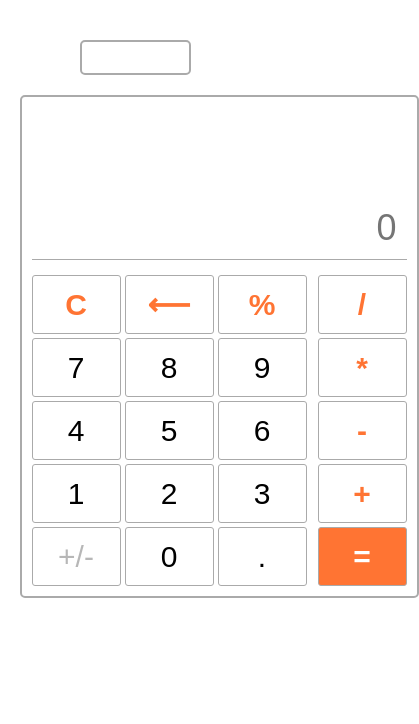
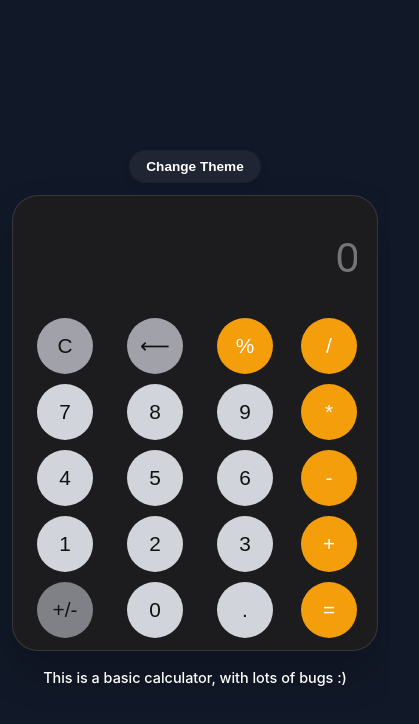
Before and after one commit to abdulalisadaqat/simple-js-calculator, a plain HTML site: page index.html in a window 390 px wide. Shown: the whole page, 419 px wide, since content can reach past the window. Drawn offline with Linux system fonts and the light colour scheme.

Commit message:
style(ui): improve mobile calculator design

```diff
--- a/style.css
+++ b/style.css
@@ -1,91 +1,241 @@
+:root {
+	--page-bg: #dfe3e8;
+	--panel-bg: #1c1c1e;
+	--panel-text: #ffffff;
+	--number-bg: #d1d5db;
+	--number-text: #111111;
+	--operator-bg: #f59e0b;
+	--operator-text: #ffffff;
+	--utility-bg: #a1a1aa;
+	--utility-text: #111111;
+	--button-bg: rgba(255, 255, 255, 0.6);
+	--button-text: #1c1c1e;
+	--heading-color: #1c1c1e;
+}
+
 body {
 	margin: 0;
+	min-height: 100vh;
+	display: flex;
+	align-items: center;
+	justify-content: center;
+	font-family: "SF Pro Display", "Segoe UI", sans-serif;
+	background: var(--page-bg);
 }
+
+body[data-theme="light"] {
+	--page-bg: #f5f5f5;
+	--panel-bg: #ffffff;
+	--panel-text: #111111;
+	--number-bg: #e5e7eb;
+	--number-text: #111111;
+	--operator-bg: #f59e0b;
+	--operator-text: #ffffff;
+	--utility-bg: #d4d4d8;
+	--utility-text: #111111;
+	--button-bg: rgba(255, 255, 255, 0.9);
+	--button-text: #111111;
+	--heading-color: #111111;
+}
+
+body[data-theme="dark"] {
+	--page-bg: #111827;
+	--panel-bg: #1c1c1e;
+	--panel-text: #ffffff;
+	--number-bg: #d1d5db;
+	--number-text: #111111;
+	--operator-bg: #f59e0b;
+	--operator-text: #ffffff;
+	--utility-bg: #a1a1aa;
+	--utility-text: #111111;
+	--button-bg: rgba(255, 255, 255, 0.06);
+	--button-text: #ffffff;
+	--heading-color: #ffffff;
+}
+
 .container {
-	width: 90%;
-	margin: auto;
-	margin-top: 20px;
+	width: min(100vw, 420px);
+	padding: 18px 16px 30px;
+	box-sizing: border-box;
 }
+
 button#change-theme {
-	margin: 20px 60px;
-	padding: 8px;
-	background-color: transparent;
-	border: 2px solid #aaa;
-	border-radius: 5px;
+	display: block;
+	margin: 0 auto 18px;
+	padding: 8px 16px;
+	background: var(--button-bg);
+	border: 1px solid rgba(0, 0, 0, 0.08);
+	border-radius: 999px;
 	cursor: pointer;
+	font-size: 0.85rem;
+	font-weight: 600;
+	color: var(--button-text);
+	box-shadow: 0 4px 10px rgba(0, 0, 0, 0.08);
 }
+
 .calculator {
-	width: 375px;
+	width: 100%;
 	margin: auto;
 	display: grid;
 	grid-template-rows: auto auto;
-	row-gap: 5px;
-	border: 2px solid #aaa;
-	border-radius: 5px;
-	padding: 10px;
+	row-gap: 18px;
+	border: 1px solid rgba(255, 255, 255, 0.12);
+	border-radius: 32px;
+	padding: 18px 16px 16px;
+	box-sizing: border-box;
+	background: var(--panel-bg);
+	box-shadow: 0 22px 40px rgba(0, 0, 0, 0.18);
 }
+
 .calculator .display {
-	padding-top: 80px;
+	padding: 12px 4px 0;
 }
+
 .calculator .display input {
 	width: 100%;
 	box-sizing: border-box;
 	border: 0;
-	border-bottom: 1px solid #aaa;
-	padding: 10px;
-	margin: 10px 0px;
-	text-align: end;
-	font-size: 36px;
-	background-color: transparent;
+	padding: 10px 4px 18px;
+	margin: 0;
+	text-align: right;
+	font-size: clamp(2.6rem, 10vw, 4rem);
+	font-weight: 300;
+	letter-spacing: -0.05em;
+	background: transparent;
+	color: var(--panel-text);
 }
+
 .calculator .calc-body {
-	display: flex;
-	justify-content: space-between;
+	display: grid;
+	grid-template-columns: minmax(0, 1fr) 82px;
+	gap: 12px;
+	align-items: stretch;
 }
+
 .calculator .calc-body .numbers-and-functions {
 	display: grid;
 	grid-template-rows: auto auto;
-	row-gap: 4px;
+	row-gap: 10px;
+	min-width: 0;
 }
+
+.calculator .calc-body .numbers-and-functions .clear-and-moldevision,
+.calculator .calc-body .numbers-and-functions .numbers,
+.calculator .calc-body .operations {
+	justify-items: center;
+}
+
 .calculator .calc-body .numbers-and-functions .clear-and-moldevision {
 	display: grid;
-	grid-template-columns: auto auto auto;
-	column-gap: 4px;
+	grid-template-columns: repeat(3, minmax(0, 1fr));
+	column-gap: 10px;
 }
+
 .calculator .calc-body .numbers-and-functions .numbers {
 	display: grid;
-	grid-template-columns: auto auto auto;
-	column-gap: 4px;
-	row-gap: 4px;
+	grid-template-columns: repeat(3, minmax(0, 1fr));
+	column-gap: 10px;
+	row-gap: 10px;
 }
+
 .calculator .calc-body .operations {
 	display: grid;
-	grid-template-columns: auto;
-	row-gap: 4px;
+	grid-template-columns: 1fr;
+	row-gap: 10px;
 }
+
 .calculator .calc-body input {
-	width: 75px;
-	height: 55px;
-	font-size: 30px;
-	box-sizing: content-box;
-	background-color: transparent;
+	width: 62px;
+	height: 62px;
+	font-size: clamp(1.3rem, 3vw, 2rem);
+	box-sizing: border-box;
+	background: #333;
 	border: 0;
-	border: 1px solid #aaa;
-	border-radius: 3px;
+	border-radius: 50%;
 	cursor: pointer;
+	color: #fff;
+	font-weight: 500;
+	padding: 0;
+	transition: opacity 0.15s ease, transform 0.15s ease;
+	justify-self: center;
+	align-self: center;
 }
+
+.calculator .calc-body input:active {
+	transform: scale(0.98);
+	opacity: 0.9;
+}
+
 .calculator .calc-body input:hover {
-	background-color: #ff89534f;
+	background-color: #4a4a4a;
 }
+
 .calculator .calc-body .operations input,
 .calculator .calc-body .numbers-and-functions .clear-and-moldevision input {
-	color: #ff7433;
-	font-weight: 600;
+	background: var(--operator-bg);
+	color: var(--operator-text);
 }
+
+.calculator .calc-body .numbers-and-functions .numbers input:not(#negate) {
+	background: var(--number-bg);
+	color: var(--number-text);
+}
+
+.calculator .calc-body .numbers-and-functions .numbers input#negate {
+	background: var(--number-bg);
+	color: var(--number-text);
+	opacity: 0.55;
+}
+
 .calculator .calc-body .operations input:last-child {
-	background-color: #ff7433;
-	color: #fff;
+	background: var(--operator-bg);
+	color: var(--operator-text);
 }
+
+.calculator .calc-body .numbers-and-functions .clear-and-moldevision input[value='C'] {
+	background: var(--utility-bg);
+	color: var(--utility-text);
+}
+
+.calculator .calc-body .numbers-and-functions .clear-and-moldevision input[value='⟵'] {
+	background: var(--utility-bg);
+	color: var(--utility-text);
+}
+
+.calculator .calc-body .numbers-and-functions .clear-and-moldevision input[value='%'] {
+	background: var(--operator-bg);
+	color: var(--operator-text);
+}
+
 h4 {
 	text-align: center;
+	margin: 18px auto 0;
+	font-weight: 500;
+	color: var(--heading-color);
+	font-size: 0.9rem;
 }
+
+@media (max-width: 420px) {
+	.container {
+		padding: 10px 12px 18px;
+	}
+
+	button#change-theme {
+		margin-bottom: 12px;
+	}
+
+	.calculator {
+		border-radius: 26px;
+		padding: 16px 12px 12px;
+	}
+
+	.calculator .calc-body {
+		grid-template-columns: minmax(0, 1fr) 72px;
+		gap: 8px;
+	}
+
+	.calculator .calc-body input {
+		height: 56px;
+		width: 56px;
+	}
+}
```
